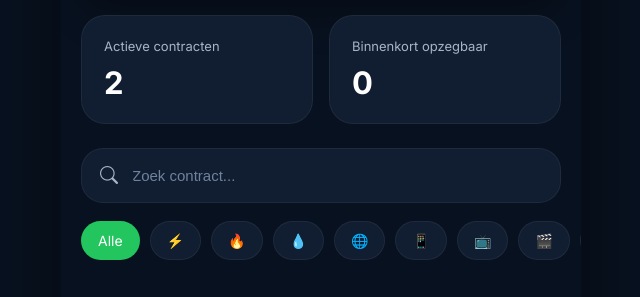
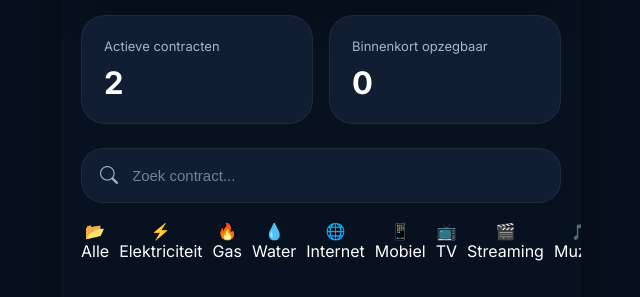
Before and after one commit to nicolasmintjens-debug/Contractkeeper, a plain HTML site: page index.html in a window 1280 px wide. Shown: the part 325-622 px from the top of the page, without its empty margins (319-959 px from the left). Drawn offline with nearby package versions, Linux system fonts and the light colour scheme.

Commit message:
Update index.html

```diff
--- a/index.html
+++ b/index.html
@@ -173,52 +173,64 @@
 
          <div class="filter-row">
 
-                <button class="filter-chip active" data-filter="all">
-    Alle
+    <button class="filter-card active" data-filter="all">
+        <span class="icon">📂</span>
+        <span class="label">Alle</span>
     </button>
 
-<button class="filter-chip" data-filter="Elektriciteit">
-    ⚡
+    <button class="filter-card" data-filter="Elektriciteit">
+        <span class="icon">⚡</span>
+        <span class="label">Elektriciteit</span>
     </button>
 
-<button class="filter-chip" data-filter="Gas">
-    🔥
+    <button class="filter-card" data-filter="Gas">
+        <span class="icon">🔥</span>
+        <span class="label">Gas</span>
     </button>
 
-<button class="filter-chip" data-filter="Water">
-    💧
+    <button class="filter-card" data-filter="Water">
+        <span class="icon">💧</span>
+        <span class="label">Water</span>
     </button>
 
-<button class="filter-chip" data-filter="Internet">
-    🌐
+    <button class="filter-card" data-filter="Internet">
+        <span class="icon">🌐</span>
+        <span class="label">Internet</span>
     </button>
 
-<button class="filter-chip" data-filter="Mobiel">
-    📱
+    <button class="filter-card" data-filter="Mobiel">
+        <span class="icon">📱</span>
+        <span class="label">Mobiel</span>
     </button>
 
-<button class="filter-chip" data-filter="TV">
-    📺
+    <button class="filter-card" data-filter="TV">
+        <span class="icon">📺</span>
+        <span class="label">TV</span>
     </button>
 
-<button class="filter-chip" data-filter="Streaming">
-    🎬
+    <button class="filter-card" data-filter="Streaming">
+        <span class="icon">🎬</span>
+        <span class="label">Streaming</span>
     </button>
 
-<button class="filter-chip" data-filter="Muziek">
-    🎵
+    <button class="filter-card" data-filter="Muziek">
+        <span class="icon">🎵</span>
+        <span class="label">Muziek</span>
     </button>
 
-<button class="filter-chip" data-filter="Gaming">
-    🎮
+    <button class="filter-card" data-filter="Gaming">
+        <span class="icon">🎮</span>
+        <span class="label">Gaming</span>
     </button>
 
-<button class="filter-chip" data-filter="Verzekering">
-    🛡️
+    <button class="filter-card" data-filter="Verzekering">
+        <span class="icon">🛡️</span>
+        <span class="label">Verzekering</span>
     </button>
 
-<button class="filter-chip" data-filter="Overig">
-    📂
+    <button class="filter-card" data-filter="Overig">
+        <span class="icon">📂</span>
+        <span class="label">Overig</span>
     </button>
 
 </div>
```
Lines whose indentation alone changed are shown as unchanged.
